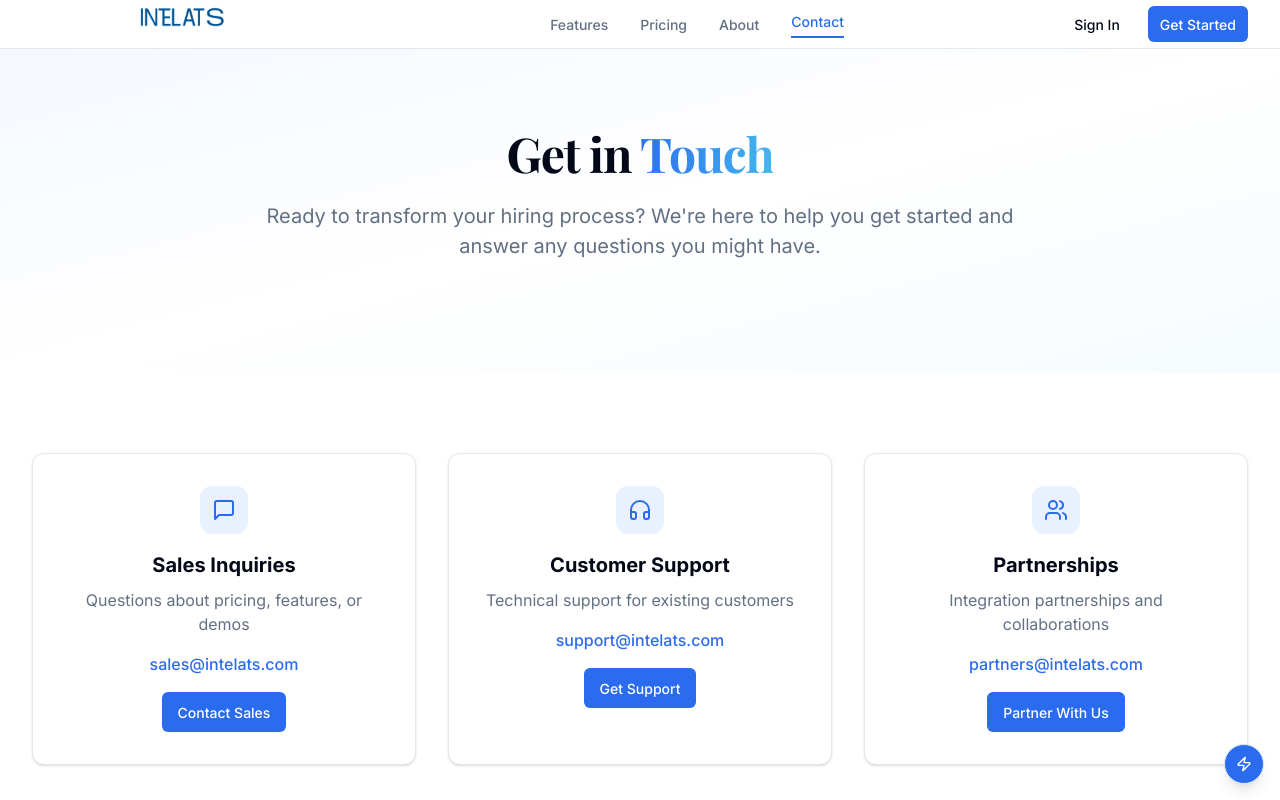
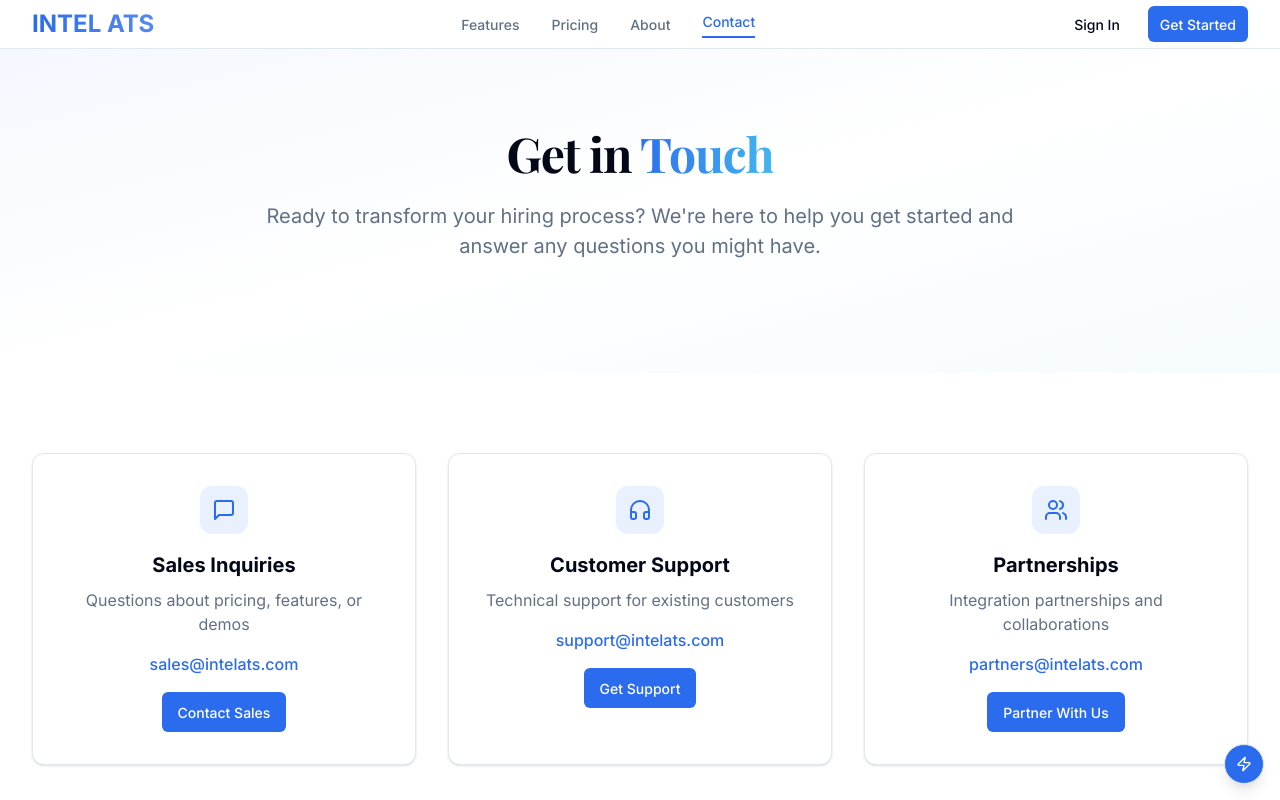
Before and after one commit to 3bi-io/cre-insights-dashboard, a React (Vite) app: page /contact in a window 1280 px wide. Shown: the top 800 px of the page. Built offline with nearby package versions, Linux system fonts and the light colour scheme.

Commit message:
Remove existing logo

```diff
--- a/src/components/AppSidebar.tsx
+++ b/src/components/AppSidebar.tsx
@@ -10,7 +10,7 @@ import { LogOut } from 'lucide-react';
 import { DropdownMenu, DropdownMenuContent, DropdownMenuItem, DropdownMenuLabel, DropdownMenuSeparator, DropdownMenuTrigger } from '@/components/ui/dropdown-menu';
 import { LayoutDashboard, BriefcaseIcon, Users, Settings, Building, MessageSquare, Phone, Share2, Shield, FileImage, Zap, Bot, Palette, UserCog } from 'lucide-react';
 import { useIsMobile } from '@/hooks/use-mobile';
-import { Logo } from '@/components/common';
+import { Brand } from '@/components/common';
 const AppSidebar = () => {
   const location = useLocation();
   const isMobile = useIsMobile();
@@ -181,7 +181,7 @@ const AppSidebar = () => {
             </>
           ) : (
             <>
-              <Logo size="md" showAsLink={false} />
+              <Brand size="md" showAsLink={false} />
             </>
           )}
         </div>
--- a/src/components/Footer.tsx
+++ b/src/components/Footer.tsx
@@ -1,7 +1,7 @@
 import React from 'react';
 import { Link } from 'react-router-dom';
 import { Separator } from '@/components/ui/separator';
-import { Logo } from '@/components/common';
+import { Brand } from '@/components/common';
 
 const Footer = () => {
   return (
@@ -9,7 +9,7 @@ const Footer = () => {
       <div className="container mx-auto px-4 sm:px-6 lg:px-8 py-6">
         <div className="flex flex-col md:flex-row justify-between items-center gap-4">
           <div className="flex items-center gap-2">
-          <Logo size="sm" showAsLink={false} />
+          <Brand size="sm" showAsLink={false} />
             <span className="text-sm text-muted-foreground">
               © 2024 ATS Platform. All rights reserved.
             </span>
--- a/src/components/MobileHeader.tsx
+++ b/src/components/MobileHeader.tsx
@@ -15,7 +15,7 @@ import {
   DropdownMenuSeparator,
   DropdownMenuTrigger,
 } from '@/components/ui/dropdown-menu';
-import { Logo } from '@/components/common';
+import { Brand } from '@/components/common';
 
 const MobileHeader = () => {
   const location = useLocation();
@@ -75,7 +75,7 @@ const MobileHeader = () => {
 
         {/* Logo and Title */}
         <div className="flex items-center gap-3">
-          <Logo size="md" showAsLink={false} />
+          <Brand size="md" showAsLink={false} />
           <div className="flex flex-col">
             <h1 className="text-lg font-semibold leading-none text-foreground">
               {getPageTitle()}
--- /dev/null
+++ b/src/components/common/Brand.tsx
@@ -0,0 +1,51 @@
+import React from 'react';
+import { Link } from 'react-router-dom';
+import { cn } from '@/lib/utils';
+
+interface BrandProps {
+  size?: 'xs' | 'sm' | 'md' | 'lg' | 'xl';
+  linkTo?: string;
+  className?: string;
+  showAsLink?: boolean;
+}
+
+const sizeClasses = {
+  xs: 'text-lg',
+  sm: 'text-xl',
+  md: 'text-2xl',
+  lg: 'text-3xl',
+  xl: 'text-4xl'
+};
+
+export const Brand: React.FC<BrandProps> = ({
+  size = 'md',
+  linkTo = '/',
+  className,
+  showAsLink = true
+}) => {
+  const brandElement = (
+    <div className={cn(
+      "font-bold bg-gradient-to-r from-primary to-primary/80 bg-clip-text text-transparent",
+      sizeClasses[size],
+      "transition-all duration-200 hover:from-primary/90 hover:to-primary/70",
+      className
+    )}>
+      INTEL ATS
+    </div>
+  );
+
+  if (!showAsLink) {
+    return brandElement;
+  }
+
+  return (
+    <Link
+      to={linkTo}
+      className="flex items-center hover:opacity-90 transition-opacity focus-visible:outline-none focus-visible:ring-2 focus-visible:ring-primary focus-visible:ring-offset-2 rounded-sm"
+    >
+      {brandElement}
+    </Link>
+  );
+};
+
+export default Brand;
--- a/src/components/common/Header.tsx
+++ b/src/components/common/Header.tsx
@@ -4,7 +4,7 @@ import { Button } from '@/components/ui/button';
 import { Sheet, SheetContent, SheetTrigger } from '@/components/ui/sheet';
 import { Menu, X } from 'lucide-react';
 import { cn } from '@/lib/utils';
-import { Logo } from './Logo';
+import { Brand } from './Brand';
 
 interface NavigationItem {
   name: string;
@@ -44,8 +44,8 @@ export const Header: React.FC<HeaderProps> = ({
     )}>
       <div className="max-w-7xl mx-auto px-4 sm:px-6 lg:px-8">
         <div className="flex justify-between items-center h-12 py-2">
-          {/* Logo */}
-          <Logo size="md" />
+          {/* Brand */}
+          <Brand size="md" />
 
           {/* Desktop Navigation */}
           <div className="hidden md:flex items-center space-x-8">
--- a/src/components/common/Logo.tsx
+++ /dev/null
@@ -1,60 +0,0 @@
-import React from 'react';
-import { Link } from 'react-router-dom';
-import { cn } from '@/lib/utils';
-import { useTheme } from 'next-themes';
-
-interface LogoProps {
-  size?: 'xs' | 'sm' | 'md' | 'lg' | 'xl';
-  linkTo?: string;
-  className?: string;
-  showAsLink?: boolean;
-  variant?: 'light' | 'dark' | 'auto';
-}
-
-const sizeClasses = {
-  xs: 'h-6 w-auto',
-  sm: 'h-10 w-auto',
-  md: 'h-12 w-[300px] object-contain',
-  lg: 'h-16 w-auto',
-  xl: 'h-20 w-auto'
-};
-
-export const Logo: React.FC<LogoProps> = ({
-  size = 'md',
-  linkTo = '/',
-  className,
-  showAsLink = true,
-  variant = 'auto'
-}) => {
-  const { theme } = useTheme();
-
-  // Determine which logo to use based on theme and variant
-  const getLogoSrc = () => {
-    if (variant === 'light') return '/intel-ats-logo-300x48.png';
-    if (variant === 'dark') return '/intel-ats-logo-light.png';
-
-    // Auto mode - use light text logo for dark themes, dark text logo for light themes
-    if (theme === 'dark') return '/intel-ats-logo-light.png';
-    return '/intel-ats-logo-300x48.png';
-  };
-
-  const logoElement = (
-    <img
-      src={getLogoSrc()}
-      alt="INTEL ATS"
-      className={cn(sizeClasses[size], 'transition-opacity duration-200', className)}
-    />
-  );
-
-  if (!showAsLink) {
-    return logoElement;
-  }
-
-  return (
-    <Link to={linkTo} className="flex items-center hover:opacity-80 transition-opacity">
-      {logoElement}
-    </Link>
-  );
-};
-
-export default Logo;
--- a/src/components/common/index.ts
+++ b/src/components/common/index.ts
@@ -19,7 +19,7 @@ export {
 export type { StandardCardProps } from './StandardCard';
 
 // New reusable components
-export { Logo } from './Logo';
+export { Brand } from './Brand';
 export { Header } from './Header';
 
 // Re-export optimized components for convenience
--- a/src/components/public/PublicLayout.tsx
+++ b/src/components/public/PublicLayout.tsx
@@ -1,6 +1,6 @@
 import React from 'react';
 import { Outlet } from 'react-router-dom';
-import { Header, Logo } from '@/components/common';
+import { Header, Brand } from '@/components/common';
 
 const PublicLayout = () => {
   return (
@@ -18,7 +18,7 @@ const PublicLayout = () => {
 
             {/* Company Info */}
             <div className="col-span-1 md:col-span-2">
-              <Logo size="md" showAsLink={true} className="mb-4" />
+              <Brand size="md" showAsLink={true} className="mb-4" />
               <p className="text-muted-foreground mb-6 max-w-md">
                 Revolutionize your hiring process with AI-powered analytics, automated workflows,
                 and comprehensive candidate tracking. Transform how you find, evaluate, and hire top talent.
--- a/src/pages/Auth.tsx
+++ b/src/pages/Auth.tsx
@@ -10,7 +10,7 @@ import { AlertCircle, Mail } from 'lucide-react';
 import { Alert, AlertDescription } from '@/components/ui/alert';
 import { supabase } from '@/integrations/supabase/client';
 import { useToast } from '@/hooks/use-toast';
-import { Logo } from '@/components/common';
+import { Brand } from '@/components/common';
 
 const Auth = () => {
   const { signIn, user, userRole } = useAuth();
@@ -73,7 +73,7 @@ const handlePasswordReset = async (e: React.FormEvent) => {
       <div className="max-w-md w-full space-y-8">
         <div className="text-center">
           <div className="flex items-center justify-center mb-6">
-            <Logo size="xl" showAsLink={false} />
+            <Brand size="xl" showAsLink={false} />
           </div>
           <p className="mt-2 text-sm text-muted-foreground">
             Next-Generation Applicant Tracking System
--- a/src/pages/Home.tsx
+++ b/src/pages/Home.tsx
@@ -14,7 +14,7 @@ import {
   ArrowRight,
   Building2
 } from 'lucide-react';
-import { Logo } from '@/components/common';
+import { Brand } from '@/components/common';
 
 const Home = () => {
   const { user, userRole } = useAuth();
@@ -58,7 +58,7 @@ const Home = () => {
       <header className="border-b bg-card">
         <div className="container mx-auto px-4 h-16 flex items-center justify-between">
           <div className="flex items-center gap-2">
-            <Logo size="md" showAsLink={false} />
+            <Brand size="md" showAsLink={false} />
           </div>
           <div className="flex items-center gap-4">
             <ThemeToggle />
@@ -155,7 +155,7 @@ const Home = () => {
       <footer className="border-t bg-card py-12 px-4">
         <div className="container mx-auto text-center">
           <div className="flex items-center justify-center mb-4">
-            <Logo size="sm" showAsLink={false} />
+            <Brand size="sm" showAsLink={false} />
           </div>
           <p className="text-muted-foreground">
             © 2024 INTEL ATS. All rights reserved.
```
